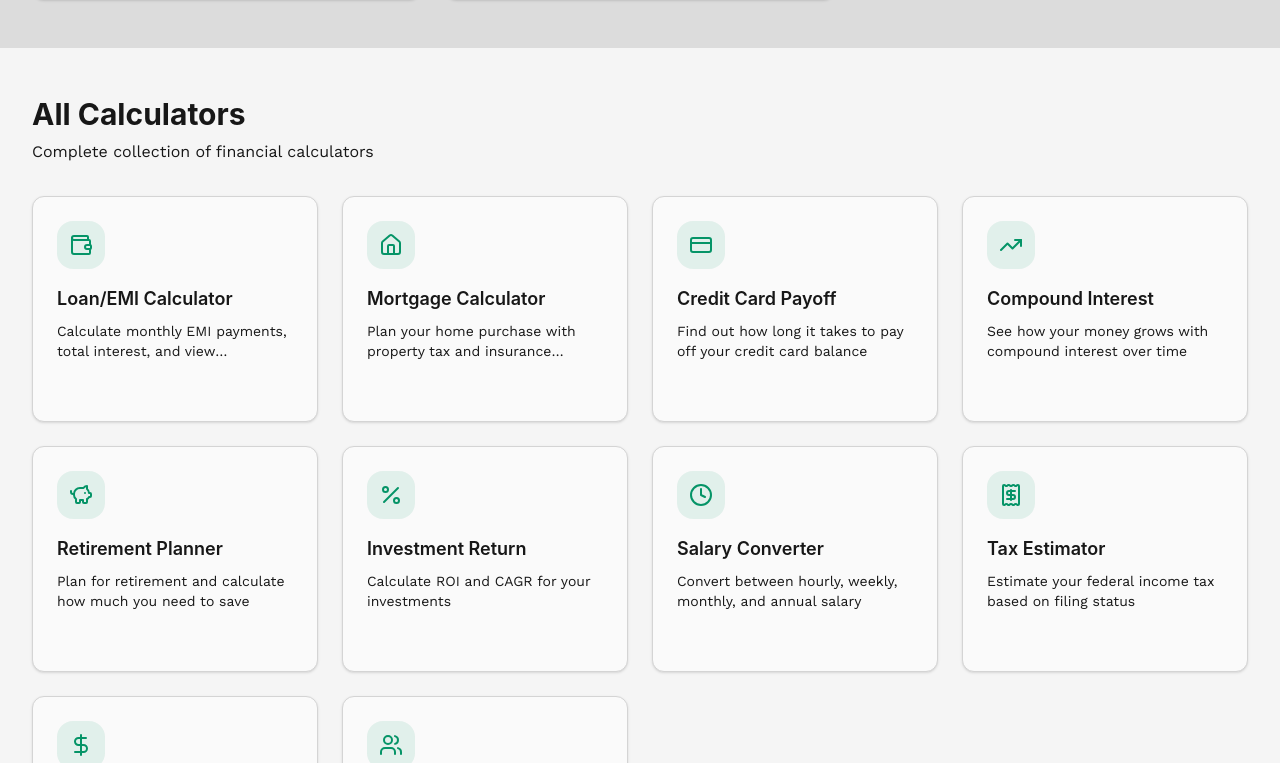
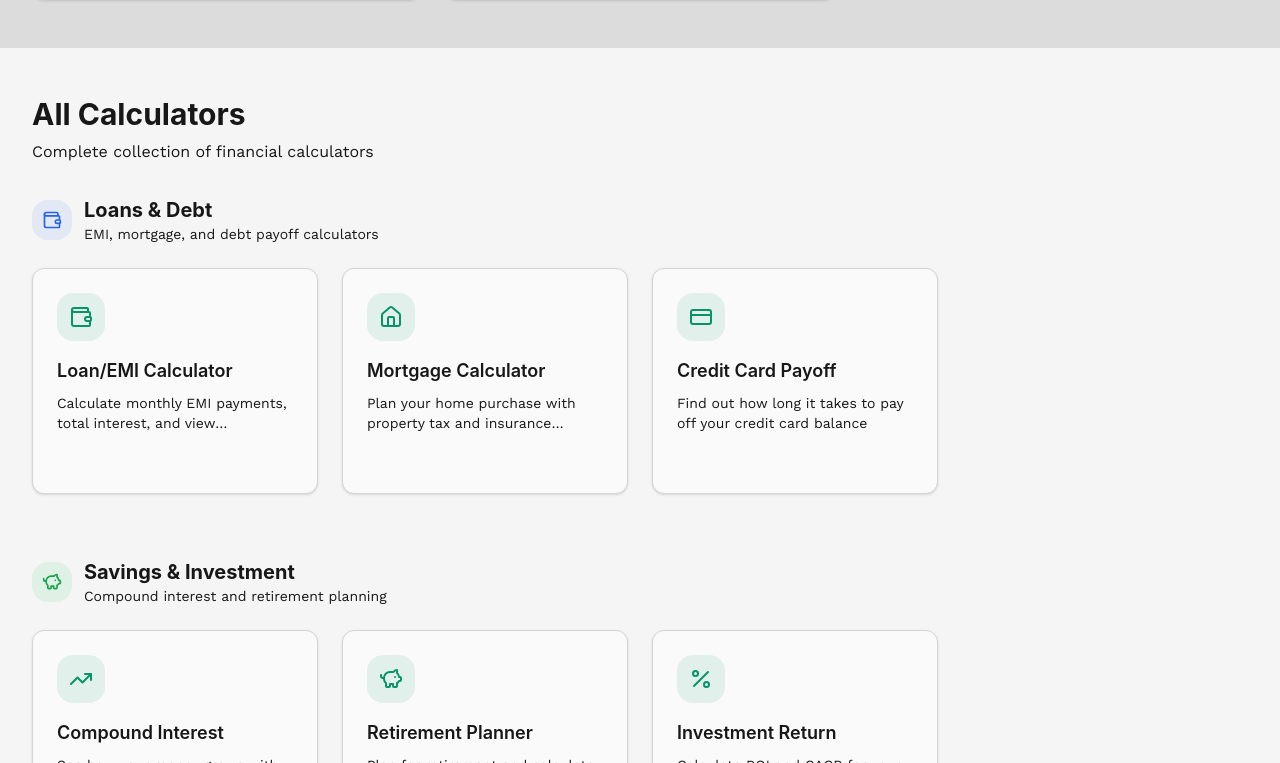
Before and after one commit to hemantrajsen/FinCalc, a React (Vite) app: page / in a window 1280 px wide. Shown: the part 1777-2540 px from the top of the page. Built offline with nearby package versions, Linux system fonts and the light colour scheme; the HTML template or start-up script is replaced by a standard one.

Commit message:
Added the category section for calculators

```diff
--- a/src/components/layout/Header.tsx
+++ b/src/components/layout/Header.tsx
@@ -19,9 +19,9 @@ export const Header = () => {
   };
 
   const categories = [
-    { name: "Loans", path: "/calculators/loans" },
-    { name: "Savings", path: "/calculators/savings" },
-    { name: "Tax", path: "/calculators/tax" },
+    { name: "Loans", path: "/#loans" },
+    { name: "Savings", path: "/#savings" },
+    { name: "Tax", path: "/#tax" },
   ];
 
   return (
@@ -45,21 +45,6 @@ export const Header = () => {
               {cat.name}
             </Link>
           ))}
-
-          <div className="h-5 w-px bg-border" />
-
-          <Link
-            to="/privacy"
-            className="text-sm font-medium text-muted-foreground transition-colors hover:text-primary"
-          >
-            Privacy
-          </Link>
-          <Link
-            to="/terms"
-            className="text-sm font-medium text-muted-foreground transition-colors hover:text-primary"
-          >
-            Terms
-          </Link>
         </nav>
 
         <div className="flex items-center gap-2">
@@ -98,23 +83,6 @@ export const Header = () => {
                 {cat.name}
               </Link>
             ))}
-
-            <div className="my-2 h-px bg-border" />
-
-            <Link
-              to="/privacy"
-              className="rounded-lg px-4 py-2 text-sm font-medium text-muted-foreground transition-colors hover:bg-muted hover:text-primary"
-              onClick={() => setIsMenuOpen(false)}
-            >
-              Privacy Policy
-            </Link>
-            <Link
-              to="/terms"
-              className="rounded-lg px-4 py-2 text-sm font-medium text-muted-foreground transition-colors hover:bg-muted hover:text-primary"
-              onClick={() => setIsMenuOpen(false)}
-            >
-              Terms of Service
-            </Link>
           </nav>
         </div>
       )}
--- a/src/components/layout/Layout.tsx
+++ b/src/components/layout/Layout.tsx
@@ -1,4 +1,5 @@
-import { ReactNode } from "react";
+import { ReactNode, useEffect } from "react";
+import { useLocation } from "react-router-dom";
 import { Header } from "./Header";
 import { Footer } from "./Footer";
 
@@ -7,6 +8,21 @@ interface LayoutProps {
 }
 
 export const Layout = ({ children }: LayoutProps) => {
+  const location = useLocation();
+
+  useEffect(() => {
+    if (!location.hash) return;
+
+    const id = location.hash.replace(/^#/, "");
+    if (!id) return;
+
+    // Let the route render before trying to scroll.
+    window.setTimeout(() => {
+      const element = document.getElementById(id);
+      element?.scrollIntoView({ behavior: "smooth", block: "start" });
+    }, 0);
+  }, [location.hash, location.pathname]);
+
   return (
     <div className="flex min-h-screen flex-col">
       <Header />
--- a/src/pages/Index.tsx
+++ b/src/pages/Index.tsx
@@ -276,7 +276,7 @@ const Index = () => {
               return (
                 <Link
                   key={category.id}
-                  to={`/calculators/${category.id}`}
+                  to={`/#${category.id}`}
                   className="group flex items-start gap-4 rounded-2xl border border-border bg-card p-6 transition-all hover:border-primary/20 hover:shadow-soft"
                 >
                   <div
@@ -352,6 +352,7 @@ const Index = () => {
             </p>
           </div>
 
+          {searchQuery ? (
             <div className="grid gap-6 sm:grid-cols-2 lg:grid-cols-3 xl:grid-cols-4">
               {resultsCalculators.map((calc) => (
                 <CalculatorCard
@@ -363,6 +364,50 @@ const Index = () => {
                 />
               ))}
             </div>
+          ) : (
+            <div className="space-y-16">
+              {categories.map((category) => {
+                const categoryCalculators = calculators.filter(
+                  (calc) => calc.category === category.id
+                );
+                const Icon = category.icon;
+                return (
+                  <div
+                    key={category.id}
+                    id={category.id}
+                    className="scroll-mt-24"
+                  >
+                    <div className="mb-6 flex items-center gap-3">
+                      <div
+                        className={`flex h-10 w-10 items-center justify-center rounded-xl ${category.color}`}
+                      >
+                        <Icon className="h-5 w-5" />
+                      </div>
+                      <div>
+                        <h3 className="font-display text-xl font-bold text-foreground">
+                          {category.name}
+                        </h3>
+                        <p className="text-sm text-muted-foreground">
+                          {category.description}
+                        </p>
+                      </div>
+                    </div>
+                    <div className="grid gap-6 sm:grid-cols-2 lg:grid-cols-3 xl:grid-cols-4">
+                      {categoryCalculators.map((calc) => (
+                        <CalculatorCard
+                          key={calc.path}
+                          title={calc.title}
+                          description={calc.description}
+                          icon={calc.icon}
+                          path={calc.path}
+                        />
+                      ))}
+                    </div>
+                  </div>
+                );
+              })}
+            </div>
+          )}
         </div>
       </section>
 
```
Lines whose indentation alone changed are shown as unchanged.
